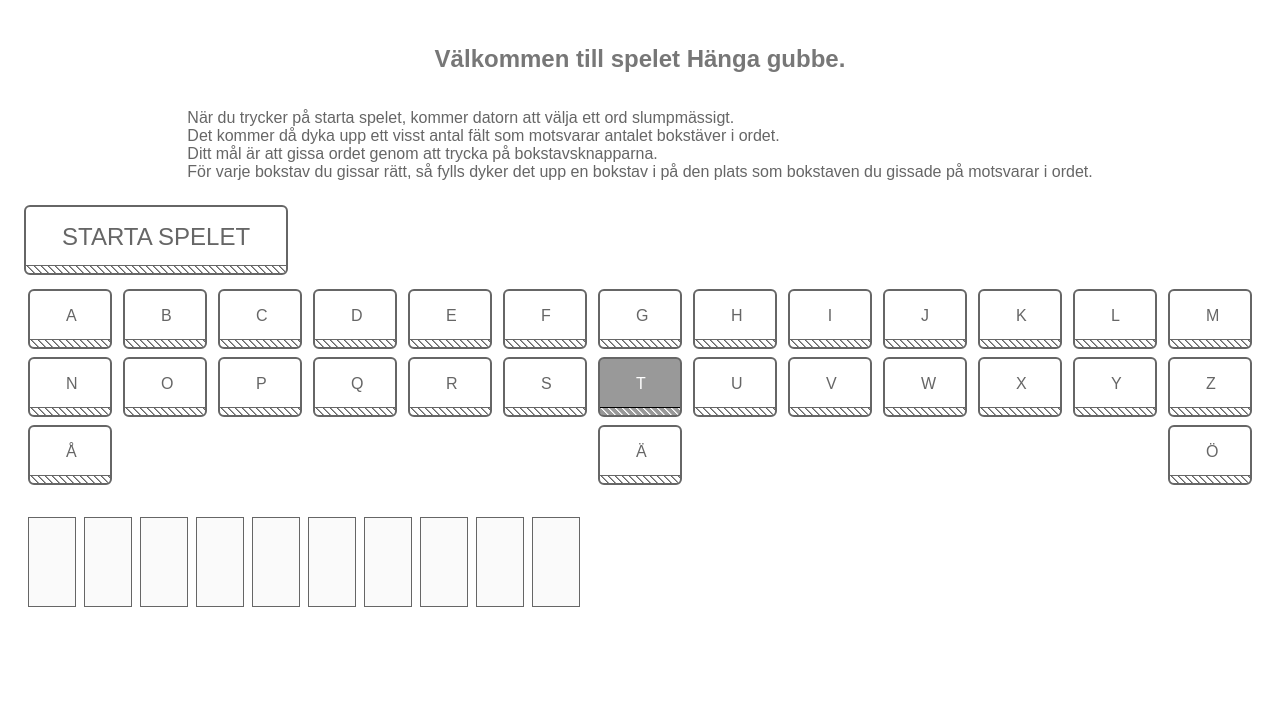
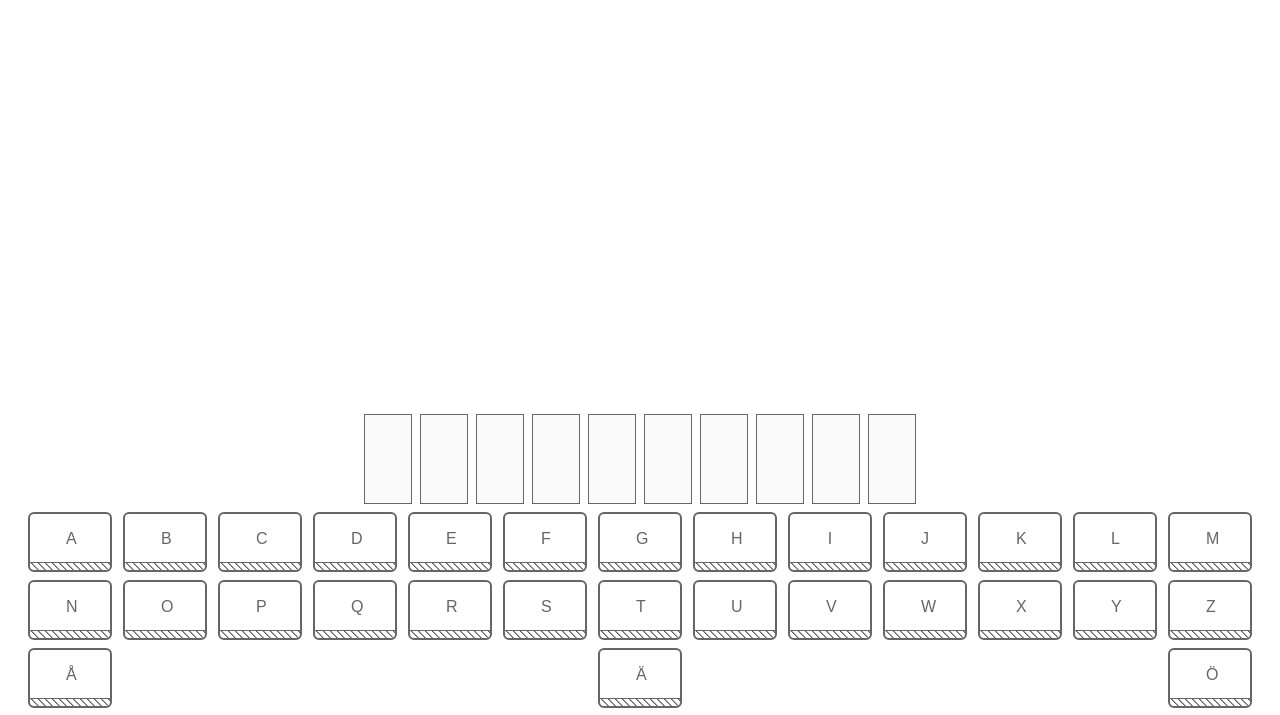
Before and after one commit to thommie-wallin/u03-hangman, a plain HTML site: page index.html in a window 1280 px wide. Both pictures are taken after a click on the button "STARTA SPELET". Shown: the part 85-800 px from the top of the page. Drawn offline with Linux system fonts and the light colour scheme.

Commit message:
fix main layout in CSS and HTML

```diff
--- a/css/styles.css
+++ b/css/styles.css
@@ -108,6 +108,11 @@ footer {
   cursor: pointer;
   max-width: 84px;
   min-width: 84px;
+}
+
+#letterBoxes ul {
+  display: flex;
+  justify-content: center;
 }
 
 #letterBoxes li {
@@ -221,3 +226,19 @@ footer {
   );
   border-top: 1px solid #000;
 }
+
+.display-none {
+  display: none;
+}
+
+main {
+  display: flex;
+  flex-direction: column;
+  align-items: center;
+  justify-content: space-evenly;
+}
+
+#hangmanSection {
+  display: flex;
+  justify-content: center;
+}
--- a/index.html
+++ b/index.html
@@ -20,8 +20,19 @@
                För varje bokstav du gissar rätt, så fylls dyker det upp en bokstav i på den plats som bokstaven du gissade på motsvarar i ordet.
             </p>
         </article>
+
         <button class="btn btn--stripe" type="button" id="startGameBtn">Starta spelet</button>
         <section id="gameBoard">
+            <section id="hangmanSection">
+                <img id="hangman" src="images/h0.png" alt="hangman">
+            </section>
+
+            <section id="letterBoxes">
+                <!-- This is where the matched letters should appear, these should match the number of letters in the selected word -->
+                <ul>
+
+                </ul>
+            </section>
             <ul id="letterButtons">
                 <li><button class="btn btn--stripe" type="button" value="A">A</button></li>
                 <li><button class="btn btn--stripe" type="button" value="B">B</button></li>
@@ -42,7 +53,7 @@
                 <li><button class="btn btn--stripe" type="button" value="Q">Q</button></li>
                 <li><button class="btn btn--stripe" type="button" value="R">R</button></li>
                 <li><button class="btn btn--stripe" type="button" value="S">S</button></li>
-                <li><button class="btn btn--stripe" type="button" value="T" disabled>T</button></li>
+                <li><button class="btn btn--stripe" type="button" value="T">T</button></li>
                 <li><button class="btn btn--stripe" type="button" value="U">U</button></li>
                 <li><button class="btn btn--stripe" type="button" value="V">V</button></li>
                 <li><button class="btn btn--stripe" type="button" value="W">W</button></li>
@@ -53,18 +64,8 @@
                 <li><button class="btn btn--stripe" type="button" value="Ä">Ä</button></li>
                 <li><button class="btn btn--stripe" type="button" value="Ö">Ö</button></li>
             </ul>
-            <section id="letterBoxes">
-                <!-- This is where the matched letters should appear, these should match the number of letters in the selected word -->
-                <ul>
-                    <li><input type="text" disabled value="C" /></li>
-                    <li><input type="text" disabled value="H" /></li>
-                    <li><input type="text" disabled value="A" /></li>
-                    <li><input type="text" disabled value="S" /></li>
-                    <li><input type="text" disabled value="&nbsp;"  /></li>
-                    <li><input type="text" disabled value="&nbsp;"  /></li>
-                </ul>
-            </section>
-            <img id="hangman" src="images/h0.png" alt="hangman">
+
+
         </section>
         <section id="message">
             <!-- This is where messages should appear -->
--- a/js/script.js
+++ b/js/script.js
@@ -32,7 +32,10 @@ let letterBoxEls = document.querySelector('#letterBoxes > ul');
 // Funktion som startar spelet vid knapptryckning, och då tillkallas andra funktioner
 function startGame() {
   selectedWord = randomWord(wordList);
+  console.log(selectedWord)
   createLetterBoxes(selectedWord);
+  display();
+
 }
 
 // ----------------------------------------------------------------------
@@ -76,12 +79,6 @@ letterButtonEls.forEach(function(btn){
   btn.addEventListener('click', function(e){
     const btnValue = e.target.value;
     // console.log(btnValue)
-
-
-
-
-
-
     const selectedUpper = selectedWord.toUpperCase();
     const letters = selectedUpper.split('');
     // console.log(letters)
@@ -156,3 +153,22 @@ function gameFinished(guesses) {
 function buttonOff(button) {
   button.setAttribute('disabled', 'true');
 }
+
+
+function display() {
+  document.querySelector('#gameBoard').classList.remove('display-none');
+
+  if (selectedWord != undefined) {
+    // Startknappen försvinner
+    document.querySelector('#startGameBtn').classList.add   ('display-none');
+
+    // Instruktionerna och välkomsttext försvinner
+    document.querySelector('article').classList.add('display-none');
+
+  }
+}
+
+if (selectedWord == undefined) {
+  console.log('hej')
+  document.querySelector('#gameBoard').classList.add   ('display-none');
+}
```
